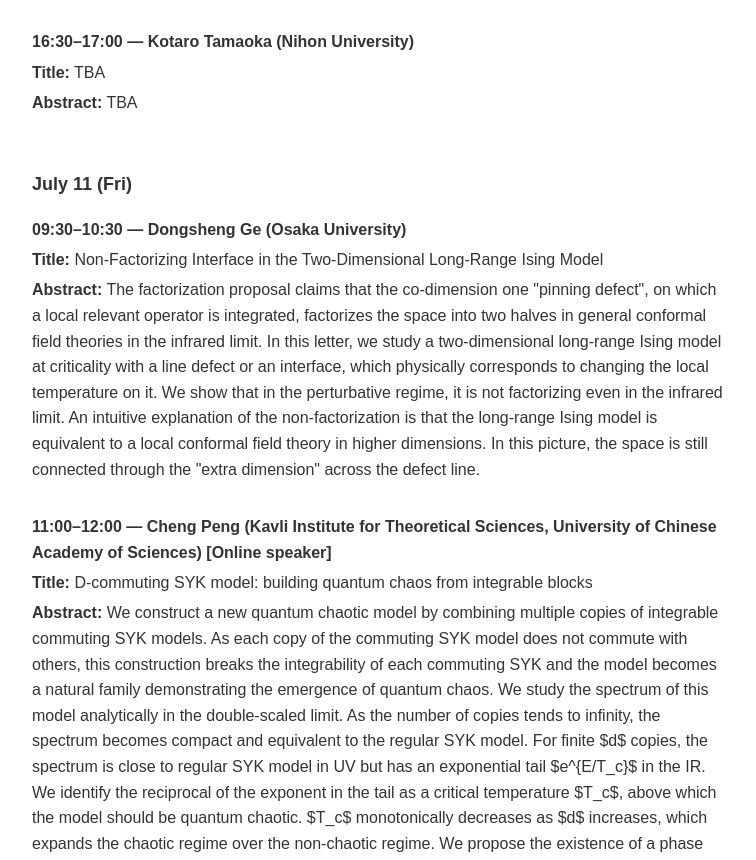
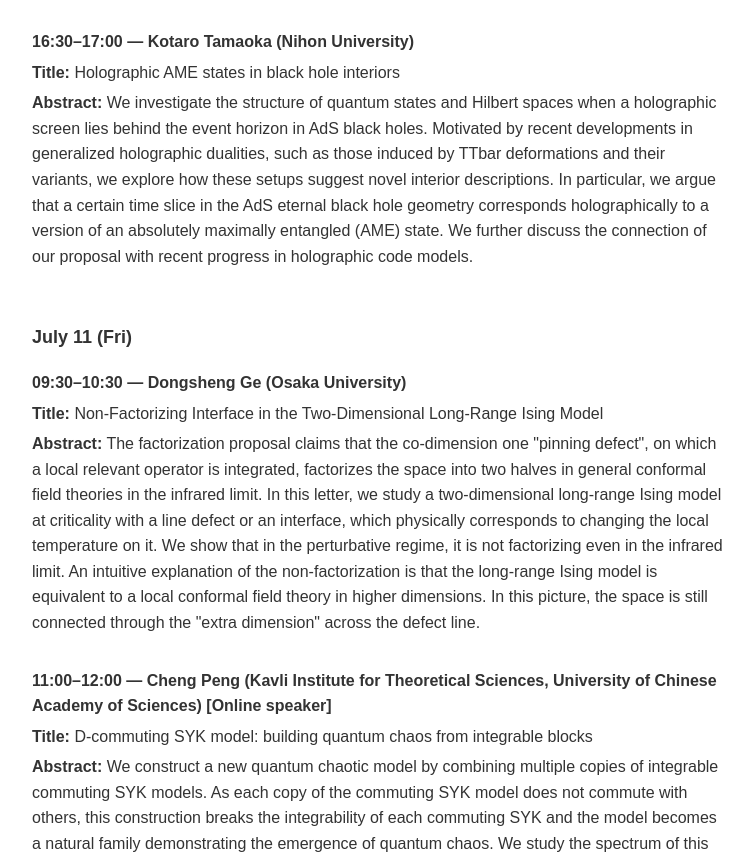
Before and after one commit to holography-workshop/tokyo-holography-2025, a plain HTML site: page abstract.html in a window 1280 px wide. Shown: the part 1955-2815 px from the top of the page, without its empty margins (261-1017 px from the left). Drawn offline with Linux system fonts and the light colour scheme.

Commit message:
Update abstract.html

```diff
--- a/abstract.html
+++ b/abstract.html
@@ -59,8 +59,8 @@
 
           <div class="talk">
             <p><strong>16:30–17:00 — Kotaro Tamaoka (Nihon University)</strong></p>
-            <p><strong>Title:</strong> TBA</p>
-            <p><strong>Abstract:</strong> TBA</p>
+            <p><strong>Title:</strong> Holographic AME states in black hole interiors</p>
+            <p><strong>Abstract:</strong> We investigate the structure of quantum states and Hilbert spaces when a holographic screen lies behind the event horizon in AdS black holes. Motivated by recent developments in generalized holographic dualities, such as those induced by TTbar deformations and their variants, we explore how these setups suggest novel interior descriptions. In particular, we argue that a certain time slice in the AdS eternal black hole geometry corresponds holographically to a version of an absolutely maximally entangled (AME) state. We further discuss the connection of our proposal with recent progress in holographic code models.</p>
           </div>
 
           <h3 class="session-day">July 11 (Fri)</h3>
```
